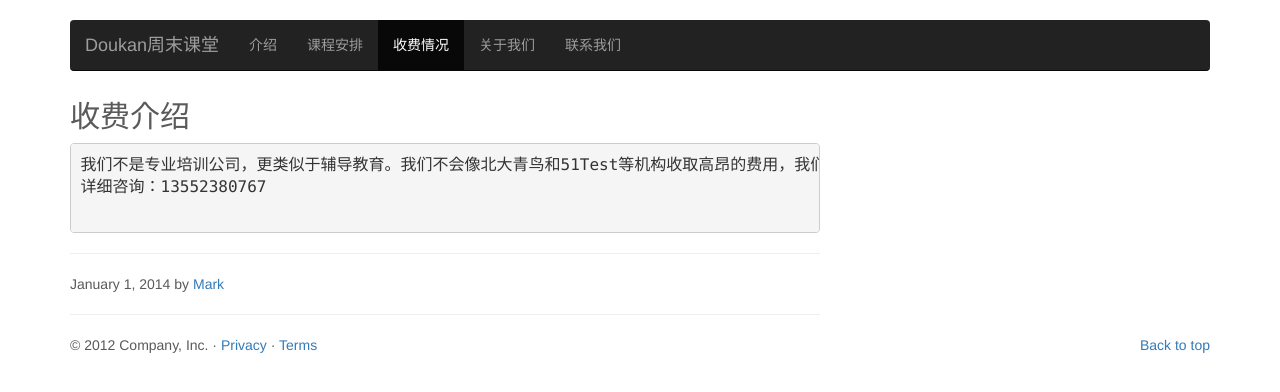
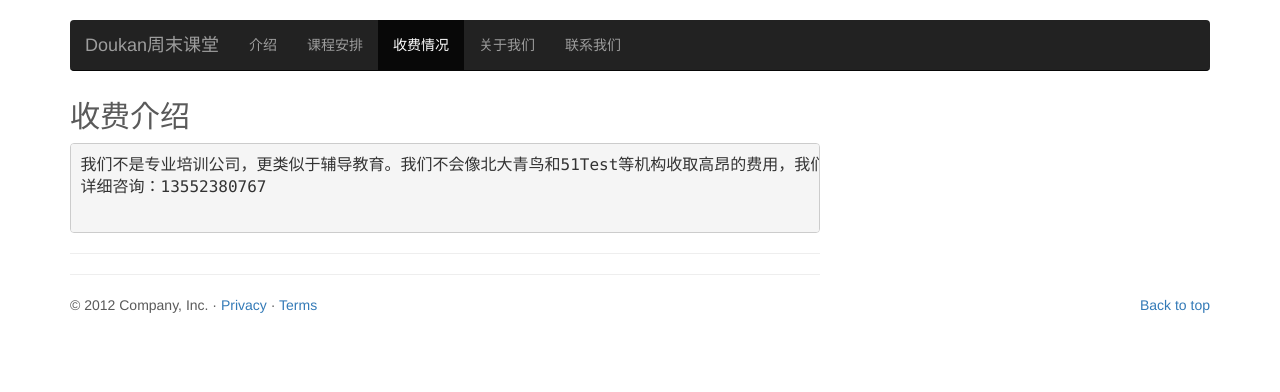
Before and after one commit to guming/myblog, a Jekyll site: the page fee.html, which Jekyll copies as it is, in a window 1280 px wide. Shown: the top 392 px of the page. Built offline with Jekyll 4.4.1, drawn with Linux system fonts in a browser that asks for light colours; nearby versions of some CDN libraries.

```diff
--- a/fee.html
+++ b/fee.html
@@ -77,7 +77,6 @@
 
 
 
-            <p class="blog-post-meta">January 1, 2014 by <a href="#">Mark</a></p>
 
             <p></p>
             <hr>
```
